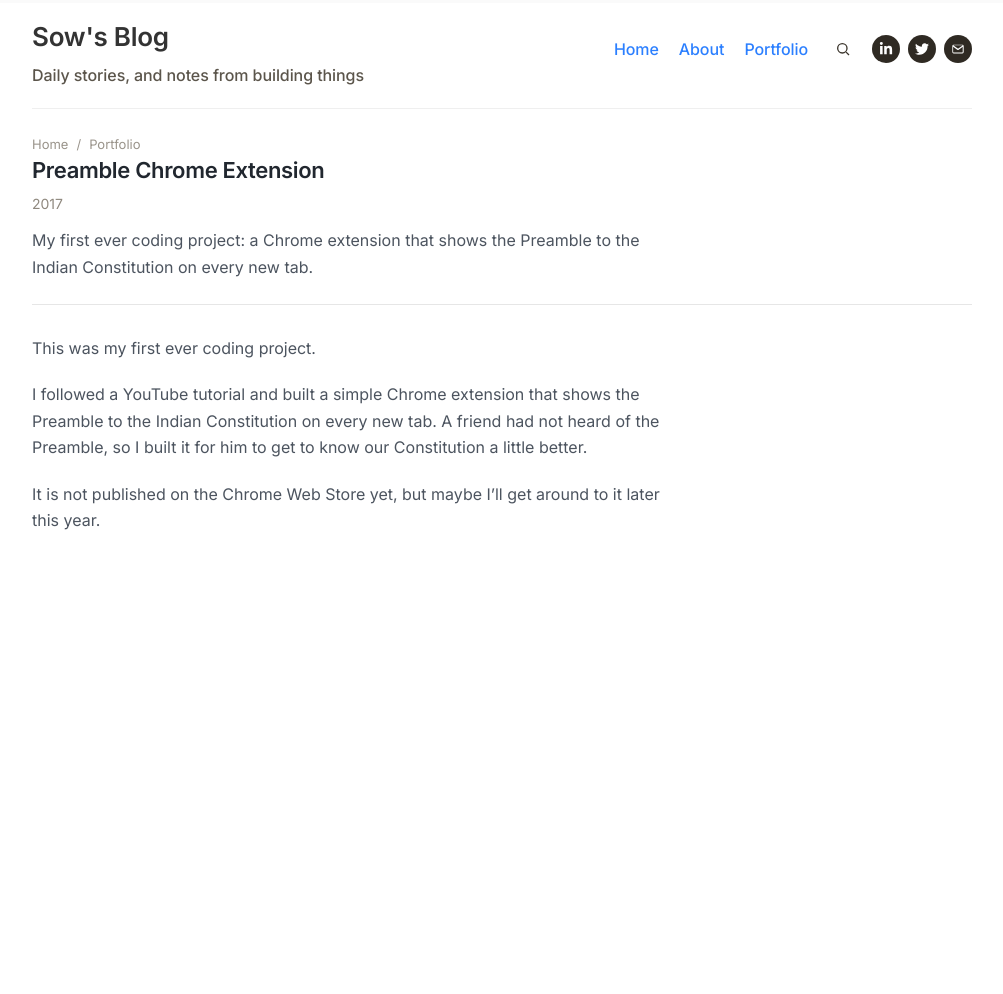
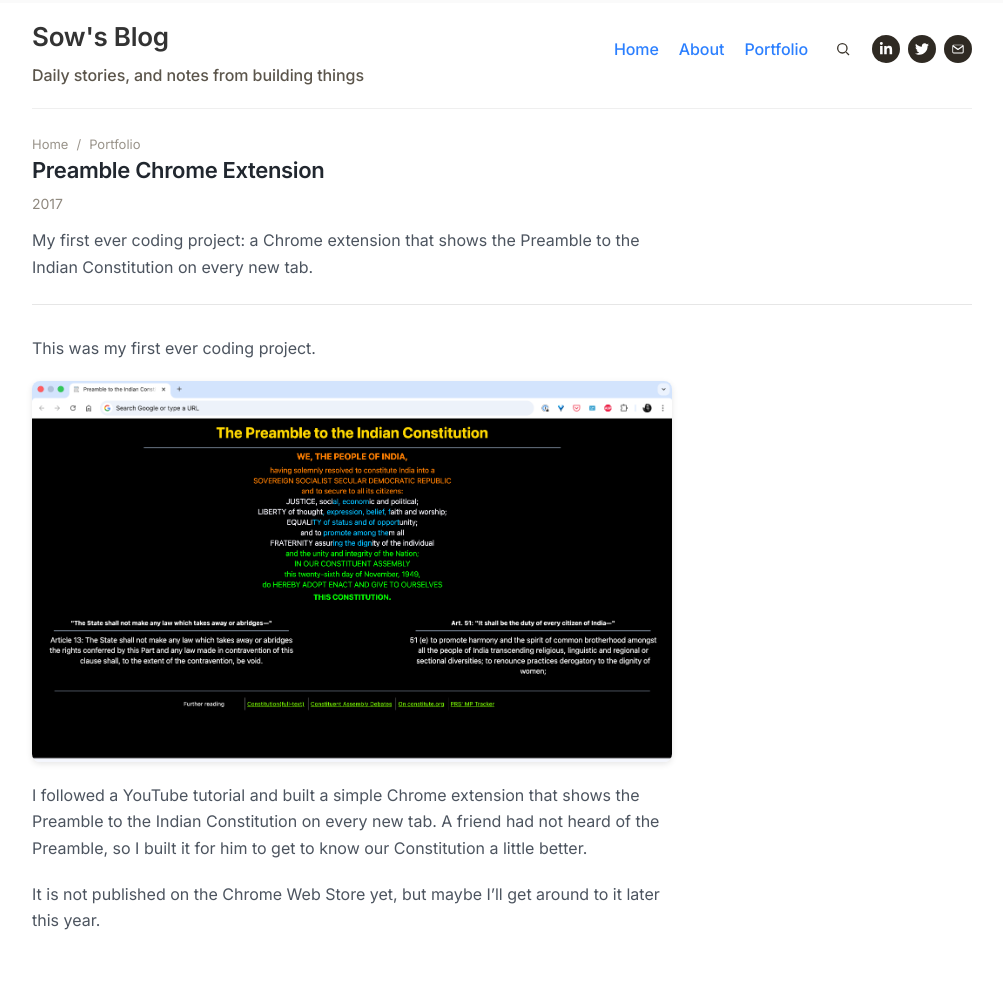
Before and after one commit to sow451/blog, a Jekyll site: the page built from _projects/2017-chrome-extension.md, in a window 1280 px wide. Shown: the whole page, without its empty margins (138-1141 px from the left). Built offline with Jekyll 4.4.1, drawn with Linux system fonts in a browser that asks for light colours; before the commit the page ends 900 px from its top, so only the background shows below that.

Commit message:
Add in-post image to chrome extension project

```diff
--- a/_projects/2017-chrome-extension.md
+++ b/_projects/2017-chrome-extension.md
@@ -9,6 +9,8 @@
 
 This was my first ever coding project.
 
+![Preamble Chrome extension preview](/images/projects/2017-chrome-extension.md/inpostpic.png)
+
 I followed a YouTube tutorial and built a simple Chrome extension that shows the Preamble to the Indian Constitution on every new tab. A friend had not heard of the Preamble, so I built it for him to get to know our Constitution a little better.
 
 It is not published on the Chrome Web Store yet, but maybe I'll get around to it later this year.
```
Also changed, not shown: images/projects/2017-chrome-extension.md/inpostpic.png (added).
